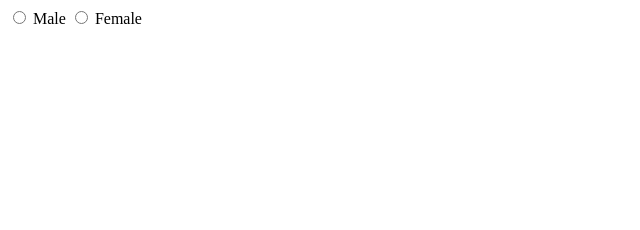
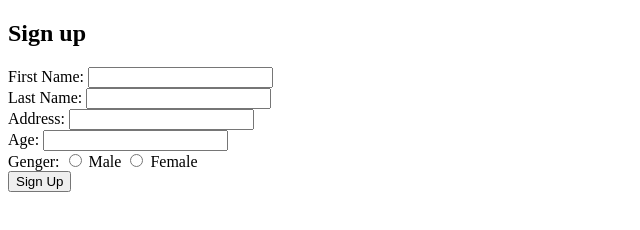
Before and after one commit to NewCodeCrafters/frontend-may-2026, a plain HTML site: page forms.htm in a window 1280 px wide. Shown: the whole page, without its empty margins (0-640 px from the left). Drawn offline with Linux system fonts and the light colour scheme.

Commit message:
form input

```diff
--- a/forms.htm
+++ b/forms.htm
@@ -14,8 +14,8 @@
         <input type="name">
     </form> -->
 
-   <!-- <form action="">
      <h2>Sign up</h2>
+   <form action="">
 
      <label for="name">First Name:</label>
      <input type="text" name="name" id="name"><br>
@@ -26,21 +26,23 @@
     <input type="text" name="address" id="address"><br>
 
     <label for="age">Age:</label>
-    <input type="number" name="age" id="age">
+    <input type="number" name="age" id="age"><br>
 
-
-   </form> -->
-
-   <form>
-    <label>
+    <label> Genger:
         <input type="radio" gender>
         Male
     </label>
     <label>
         <input type="radio" gender>
         Female
-    </label>
+    </label><br>
+
+    <button type="submit">Sign Up</button>
+
+
    </form>
+
+
 
 </body>
 </html>
```
